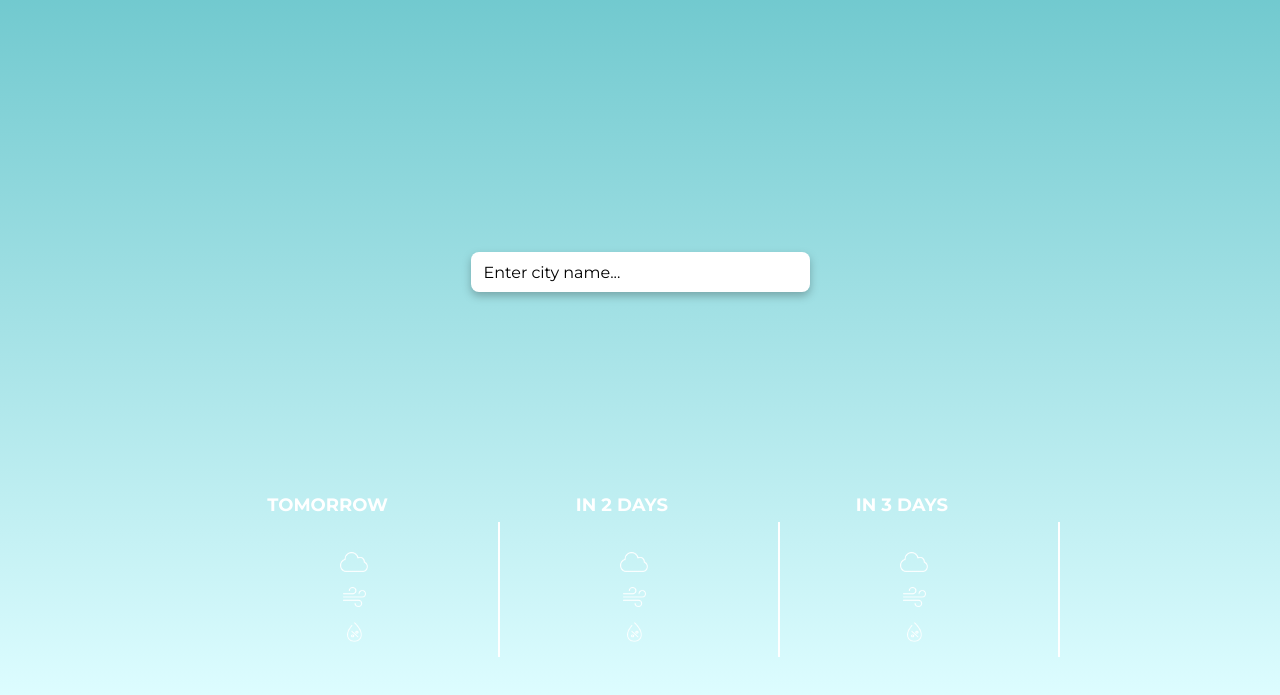
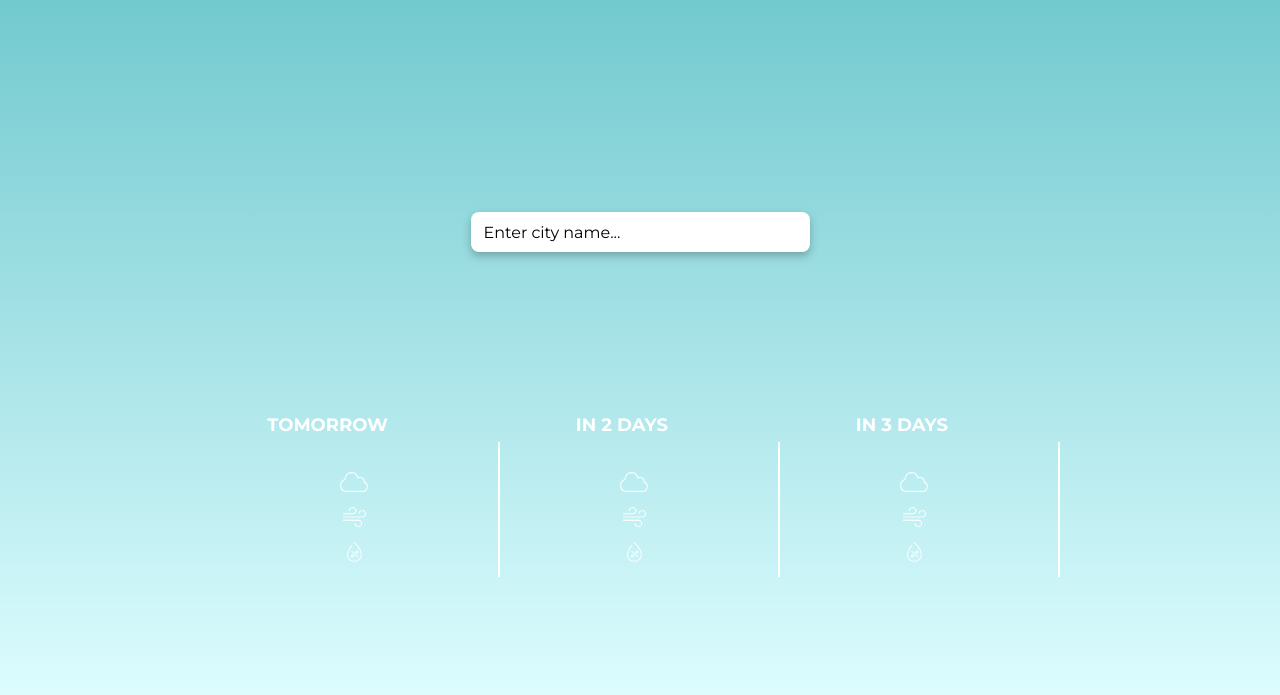
Before and after one commit to twomeaningsof/weather-app, a website built with webpack: page index.html in a window 1280 px wide. Shown: the part 103-798 px from the top of the page. Built offline with nearby package versions, Linux system fonts and the light colour scheme; no server answers.

Commit message:
Change wrapper height

```diff
--- a/src/style/index.scss
+++ b/src/style/index.scss
@@ -39,7 +39,7 @@ body {
 }
 
 .content-wrapper {
-  height: 95vh;
+  height: 85vh;
   display: flex;
   flex-direction: column;
   justify-content: space-between;
```
